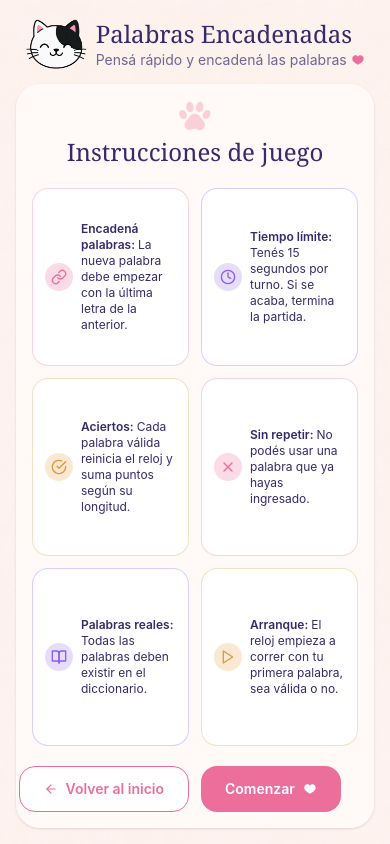
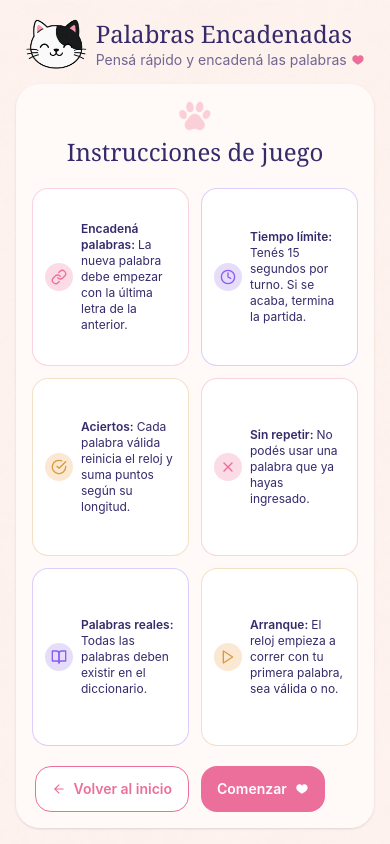
Before and after one commit to leilaferreyra/unq-ui-leila-ferreyra-trabajo-final, a React (Vite) app: page /instrucciones in a window 390 px wide. Built offline with nearby package versions, Linux system fonts and the light colour scheme.

Commit message:
Fix: evitar que los botones dobles se desborden en pantallas angostas

```diff
--- a/src/components/common/BackButton.tsx
+++ b/src/components/common/BackButton.tsx
@@ -8,10 +8,10 @@ export function BackButton() {
     <button
       type="button"
       onClick={() => navigate('/')}
-      className="flex items-center justify-center gap-2 rounded-2xl border border-brand-pink bg-white px-6 py-3 text-sm font-semibold whitespace-nowrap text-brand-pink transition-colors hover:bg-brand-pink/10 sm:px-6 sm:text-base"
+      className="flex h-full min-w-0 items-center justify-center gap-2 rounded-2xl border border-brand-pink bg-white px-4 py-3 text-sm font-semibold text-brand-pink transition-colors hover:bg-brand-pink/10 sm:px-6 sm:text-base"
     >
-      <FiArrowLeft aria-hidden="true" />
-      Volver al inicio
+      <FiArrowLeft className="shrink-0" aria-hidden="true" />
+      <span>Volver al inicio</span>
     </button>
   )
 }
--- a/src/components/common/ButtonRow.tsx
+++ b/src/components/common/ButtonRow.tsx
@@ -8,8 +8,8 @@ type ButtonRowProps = {
 export function ButtonRow({ start, end }: ButtonRowProps) {
   return (
     <div className="mt-2 grid w-full grid-cols-2 gap-3 sm:mt-3">
-      <div className="flex justify-end">{start}</div>
-      <div className="flex justify-start">{end}</div>
+      <div className="flex min-w-0 justify-end">{start}</div>
+      <div className="flex min-w-0 justify-start">{end}</div>
     </div>
   )
 }
--- a/src/components/common/PrimaryButton.tsx
+++ b/src/components/common/PrimaryButton.tsx
@@ -14,10 +14,10 @@ export function PrimaryButton({ children, type = 'button', onClick, icon, disabl
       type={type}
       onClick={onClick}
       disabled={disabled}
-      className="flex items-center justify-center gap-2 rounded-2xl bg-brand-pink px-6 py-3 text-sm font-semibold whitespace-nowrap text-white transition-colors hover:bg-brand-pink-dark disabled:opacity-60 sm:px-8 sm:text-base"
+      className="flex h-full min-w-0 items-center justify-center gap-2 rounded-2xl bg-brand-pink px-4 py-3 text-sm font-semibold text-white transition-colors hover:bg-brand-pink-dark disabled:opacity-60 sm:px-8 sm:text-base"
     >
-      {children}
-      {icon}
+      <span>{children}</span>
+      {icon && <span className="shrink-0">{icon}</span>}
     </button>
   )
 }
```
